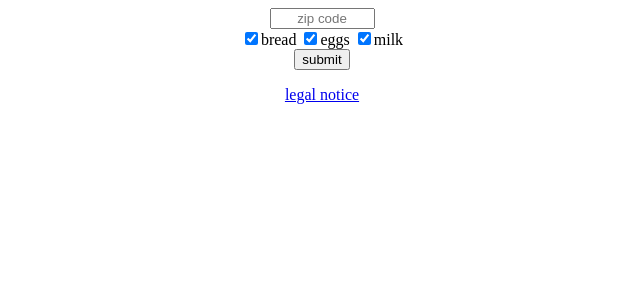
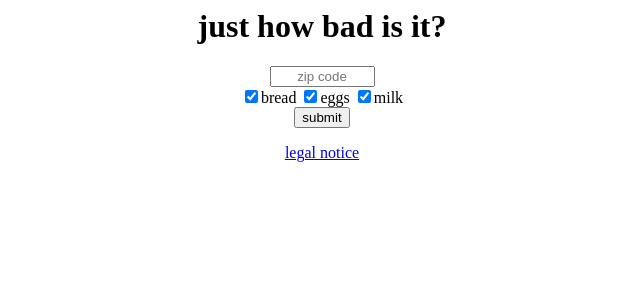
Before and after one commit to charliegerrior/breadandmilkforecast, a Flask app: page / in a window 1280 px wide. Shown: the top 300 px of the page, without its empty margins (318-958 px from the left). Run offline with Flask 2, Linux system fonts and the light colour scheme.

Commit message:
adds header to index.html

```diff
--- a/templates/index.html
+++ b/templates/index.html
@@ -20,6 +20,7 @@
   </head>
   <body>
     <div class="text">
+      <h1>just how bad is it?</h1>
       <form action="/results.html" method="post">
         <input type="text" name="zip_code" maxlength="5" size="10" placeholder="zip code"><br>
         <input type="checkbox" name="item1" value="bread" checked>bread
```
